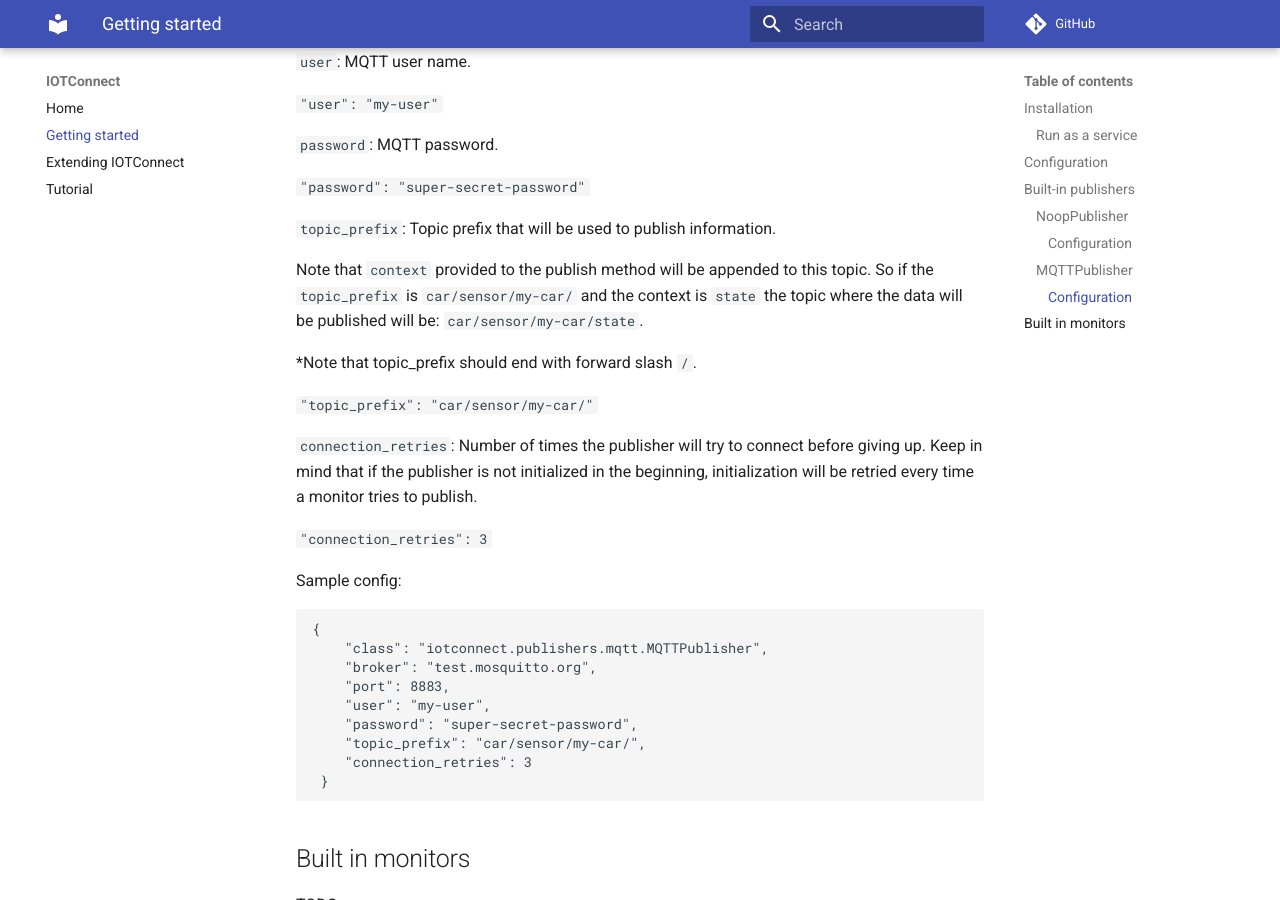
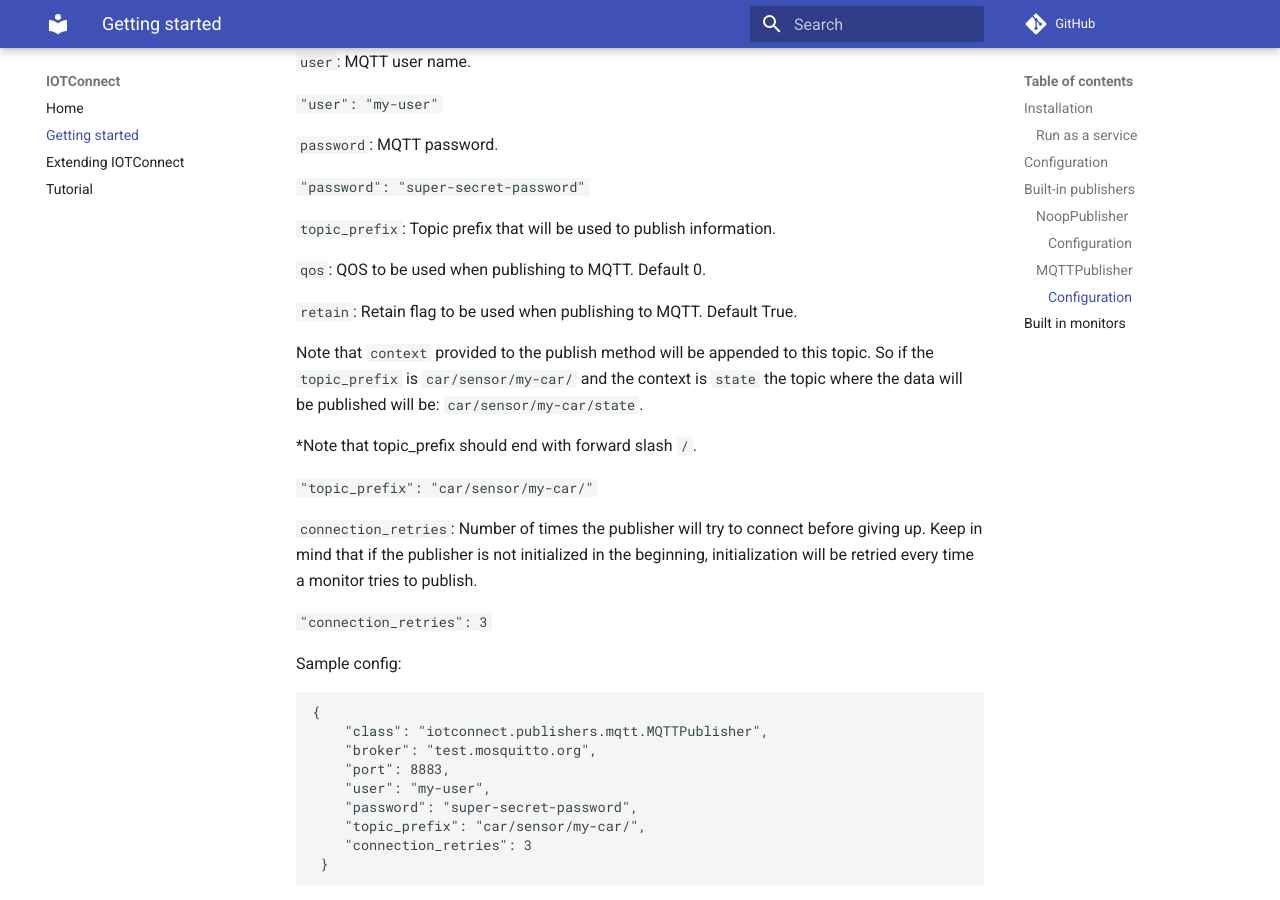
Before and after one commit to hokus15/IOTConnect, an MkDocs documentation site: the page built from docs/GettingStarted.md, in a window 1280 px wide and 900 px high, scrolled down 2596 px. Built offline with MkDocs 1.6.1 and Material for MkDocs 9.7.7, drawn with Linux system fonts in a browser that asks for light colours; comment, search, counter and statistics services are not loaded.

Commit message:
feat(mqtt_pub): Make qos and retain configurable.

````diff
--- a/docs/GettingStarted.md
+++ b/docs/GettingStarted.md
@@ -115,6 +115,10 @@ It publishes the monitored data to an MQTT broker.
 
 ```topic_prefix```: Topic prefix that will be used to publish information.
 
+```qos```: QOS to be used when publishing to MQTT. Default 0.
+
+```retain```: Retain flag to be used when publishing to MQTT. Default True.
+
 Note that ```context``` provided to the publish method will be appended to this topic. So if the ```topic_prefix``` is ```car/sensor/my-car/``` and the context is ```state``` the topic where the data will be published will be: ```car/sensor/my-car/state```.
 
 *Note that topic_prefix should end with forward slash ```/```.
````
